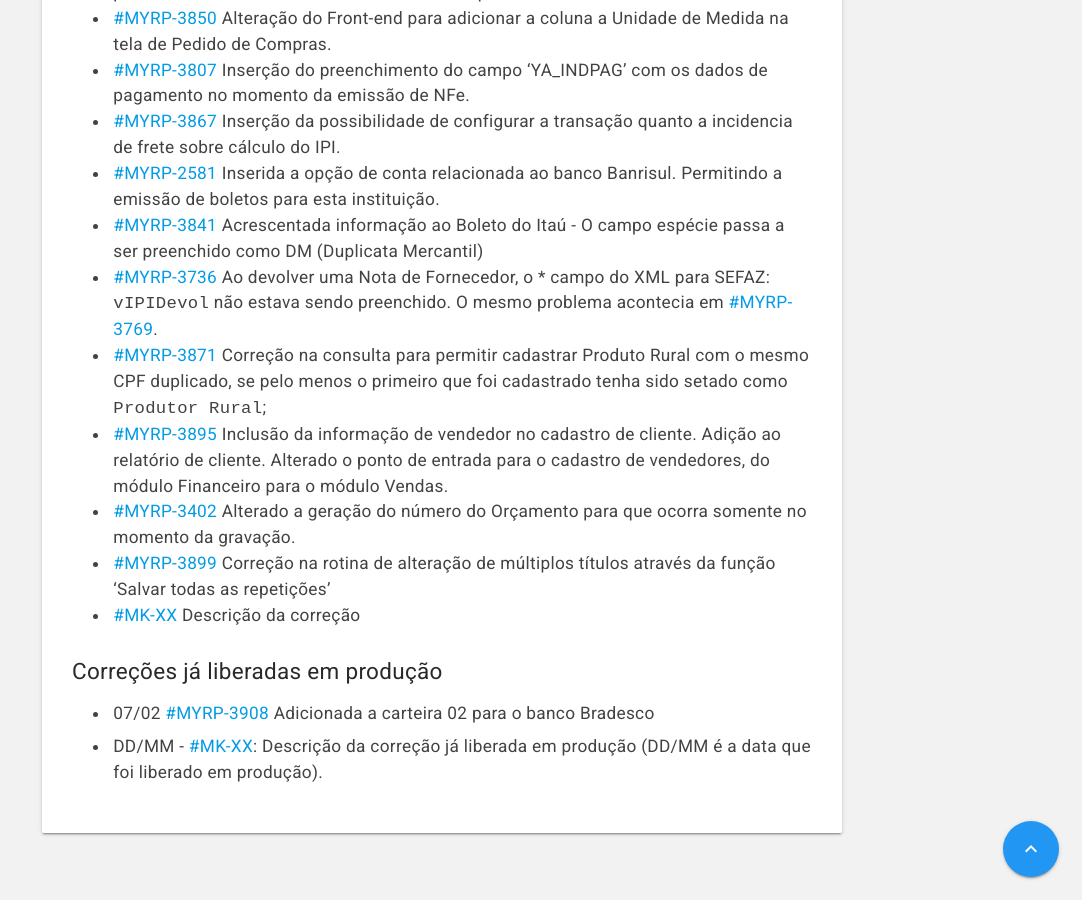
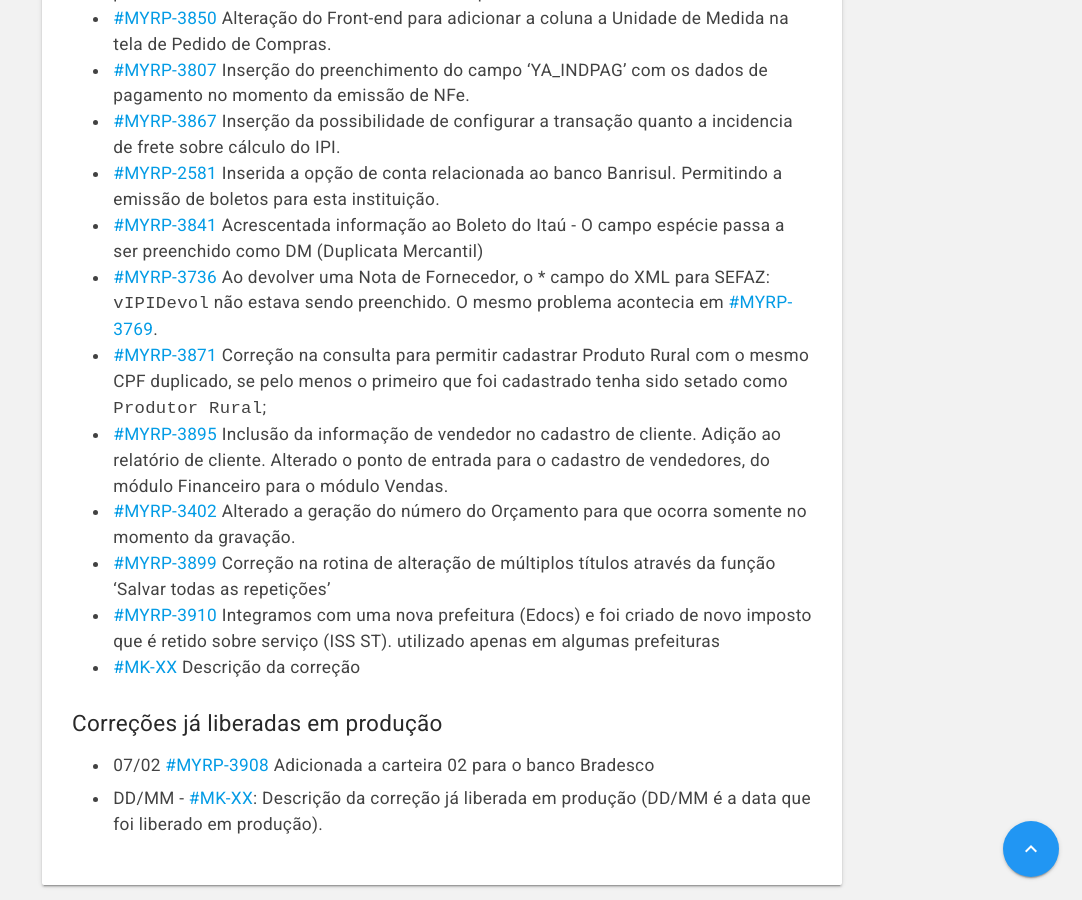
Before and after one commit to myrp-maicon/changelog-myrp, a Jekyll site: the page built from docs/myrp/19.02.02.md, in a window 1280 px wide and 900 px high, scrolled down 1146 px. Shown: the whole window, without its empty margins (198-1280 px from the left). Built offline with Jekyll 4.4.1, drawn with Linux system fonts in a browser that asks for light colours; nearby versions of some CDN libraries; our own code applies the rules of GitHub Pages for plain Markdown files; the repository's description, which GitHub fills in, is left out.

Commit message:
AD:MYRP-3910
 Integramos com uma nova prefeitura (Edocs) e foi criado de novo imposto que é retido sobre serviço (ISS ST)

```diff
--- a/docs/myrp/19.02.02.md
+++ b/docs/myrp/19.02.02.md
@@ -24,6 +24,8 @@ As alterações estarão disponíveis no ambiente demo.myrp.com.br (212) 3 dias
 * [#MYRP-3895](https://devmyrp.atlassian.net/browse/MYRP-3895) Inclusão da informação de vendedor no cadastro de cliente. Adição ao relatório de cliente. Alterado o ponto de entrada para o cadastro de vendedores, do módulo Financeiro para o módulo Vendas.
 * [#MYRP-3402](https://devmyrp.atlassian.net/browse/MYRP-3402) Alterado a geração do número do Orçamento para que ocorra somente no momento da gravação.
 * [#MYRP-3899](https://devmyrp.atlassian.net/browse/MYRP-3899) Correção na rotina de alteração de múltiplos títulos através da função 'Salvar todas as repetições'
+* [#MYRP-3910](https://devmyrp.atlassian.net/browse/MYRP-3910) Integramos com uma nova prefeitura (Edocs) e foi criado de novo imposto que é retido sobre serviço (ISS ST).
+ utilizado apenas em algumas prefeituras
 * [#MK-XX](https://devmyrp.atlassian.net/browse/MK-XX) Descrição da correção
 
 ## Correções já liberadas em produção
```
